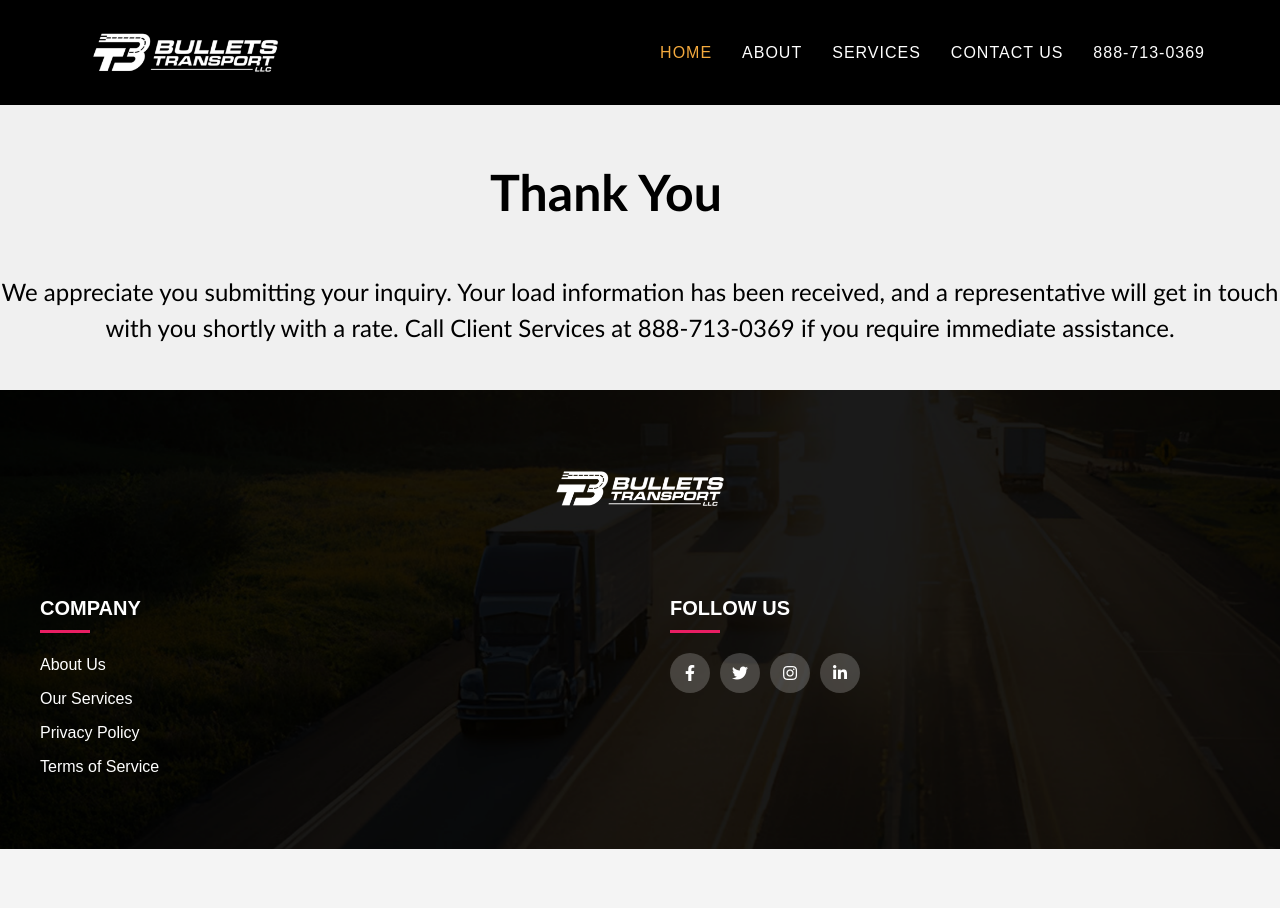
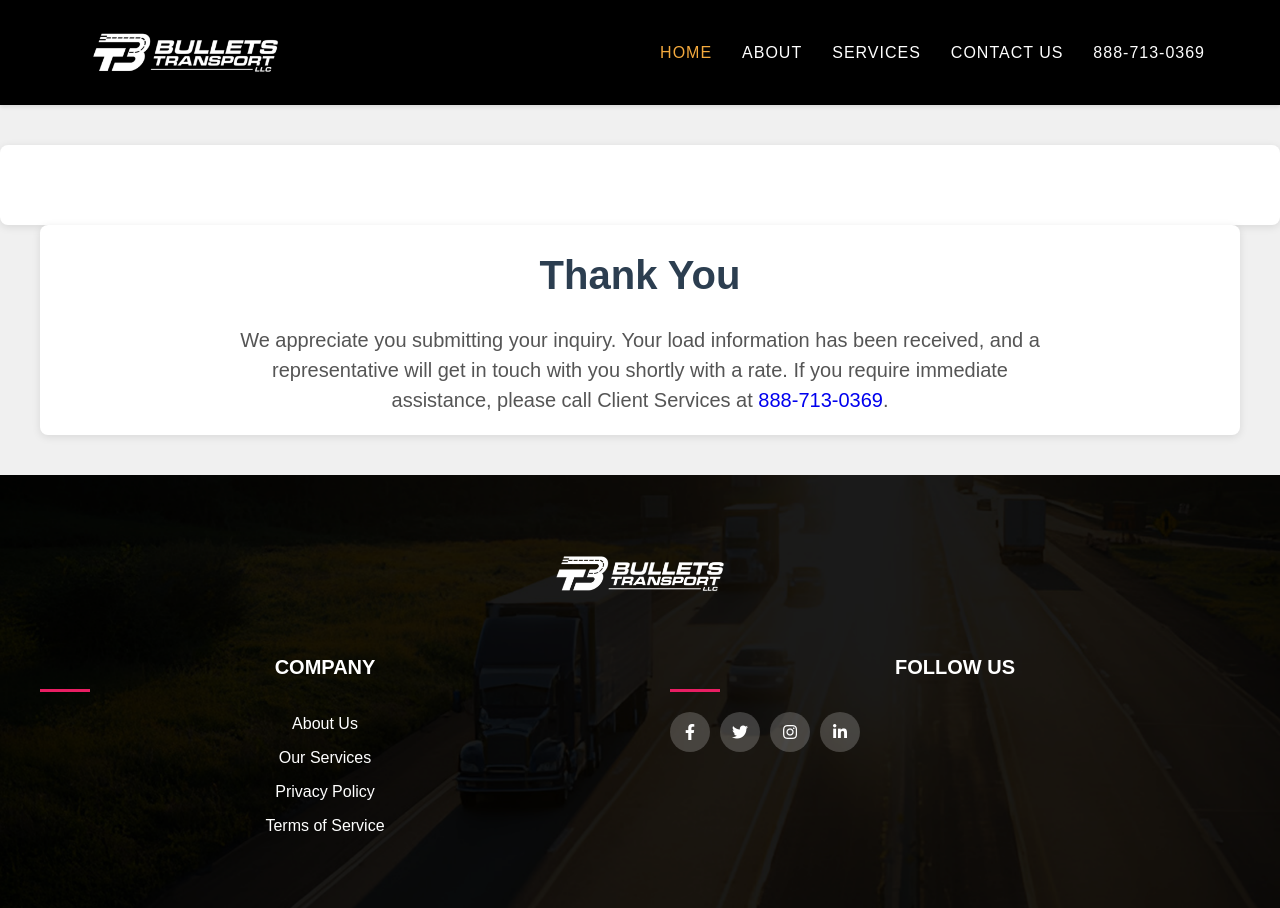
Before and after one commit to omoqbel1/bullet, a Django app: page /thankyou/ in a window 1280 px wide. Before the commit the page ends 849 px from the top, so only its background shows below. Run offline with Django 4.2, Linux system fonts and the light colour scheme.

Commit message:
Update thankyou.html

```diff
--- a/crm1/accounts/templates/accounts/thankyou.html
+++ b/crm1/accounts/templates/accounts/thankyou.html
@@ -1,40 +1,108 @@
+<!DOCTYPE html>
+<html lang="en">
 <head>
-  <link rel="icon" href="/static/accounts/images/logo.png">
-    <title>Bullets Transport LLC | Quote Confirmation</title>
+  <meta charset="UTF-8">
+  <meta name="viewport" content="width=device-width, initial-scale=1">
+  <link rel="icon" href="/static/accounts/images/logo.png" type="image/png">
+  <title>Bullets Transport LLC | Quote Confirmation</title>
+
+  <!-- Google Fonts -->
+  <link href="https://fonts.googleapis.com/css2?family=Roboto:wght@400;700&display=swap" rel="stylesheet">
+
+  <!-- CSS Styles -->
   <style>
-    .center {
-      width: 300px;
-      height: auto; /* specify a fixed width for the element */
-      margin: auto; /* center the element horizontally */
-      padding-bottom: 20px;
+    /* CSS Reset */
+    *, *::before, *::after {
+      box-sizing: border-box;
+      margin: 0;
+      padding: 0;
     }
 
-    .inner-container {
-  max width: auto;
-  height: auto;
-  display: flex;
-  align-items: center;
-  text-align: center;
-  justify-content: center;
-  padding-bottom: 20px;
-}
+    body {
+      font-family: 'Roboto', sans-serif;
+      line-height: 1.6;
+      background-color: #f9f9f9;
+      color: #333;
+    }
+
+    /* Container */
+    .container {
+      max-width: 1200px;
+      margin: 0 auto;
+      padding: 20px;
+    }
+
+    /* Header */
+    header {
+      background-color: #fff;
+      padding: 20px 0;
+      box-shadow: 0 2px 4px rgba(0,0,0,0.1);
+      margin-bottom: 40px;
+    }
+
+    /* Navbar */
+    /* Assuming your navbar is handled in 'accounts/navbar.html' */
+
+    /* Main Content */
+    main {
+      text-align: center;
+      padding: 40px 20px;
+      background-color: #fff;
+      border-radius: 8px;
+      box-shadow: 0 2px 8px rgba(0,0,0,0.1);
+    }
+
+    main h1 {
+      font-size: 2.5rem;
+      margin-bottom: 20px;
+      color: #2c3e50;
+    }
+
+    main p {
+      font-size: 1.25rem;
+      color: #555;
+      max-width: 800px;
+      margin: 0 auto;
+    }
+
+    /* Footer */
+    footer {
+      background-color: #333;
+      color: #fff;
+      padding: 20px 0;
+      text-align: center;
+      margin-top: 40px;
+    }
+
+    /* Responsive Design */
+    @media (max-width: 768px) {
+      main h1 {
+        font-size: 2rem;
+      }
+
+      main p {
+        font-size: 1rem;
+        padding: 0 10px;
+      }
+    }
   </style>
 </head>
 
 <body>
+  <!-- Navbar -->
   {% include 'accounts/navbar.html' %}
 
-  {% block content %}
-    <h1 class="center text-center" id="title" style="font-family: 'Trebuchet MS', sans-serif; font-size: 50px; font-weight: 400; margin-top: 50px;">
-      <strong>Thank You</strong>
-    </h1>
-    <div class="outer-container">
-      <div class="inner-container" style="display: flex; justify-content: center;">
-        <p style="font-family: 'Trebuchet MS', sans-serif; font-size: 24px;">We appreciate you submitting your inquiry. Your load information has been received, and a representative will get in touch with you shortly with a rate. Call Client Services at 888-713-0369 if you require immediate assistance. </p>
-      </div>
-    </div>
-  {% endblock %}
+  <!-- Main Content -->
+  <main class="container">
+    {% block content %}
+      <h1>Thank You</h1>
+      <p>
+        We appreciate you submitting your inquiry. Your load information has been received, and a representative will get in touch with you shortly with a rate. If you require immediate assistance, please call Client Services at <a href="tel:8887130369">888-713-0369</a>.
+      </p>
+    {% endblock %}
+  </main>
 
-
+  <!-- Footer -->
   {% include 'accounts/footer.html' %}
 </body>
+</html>
```
